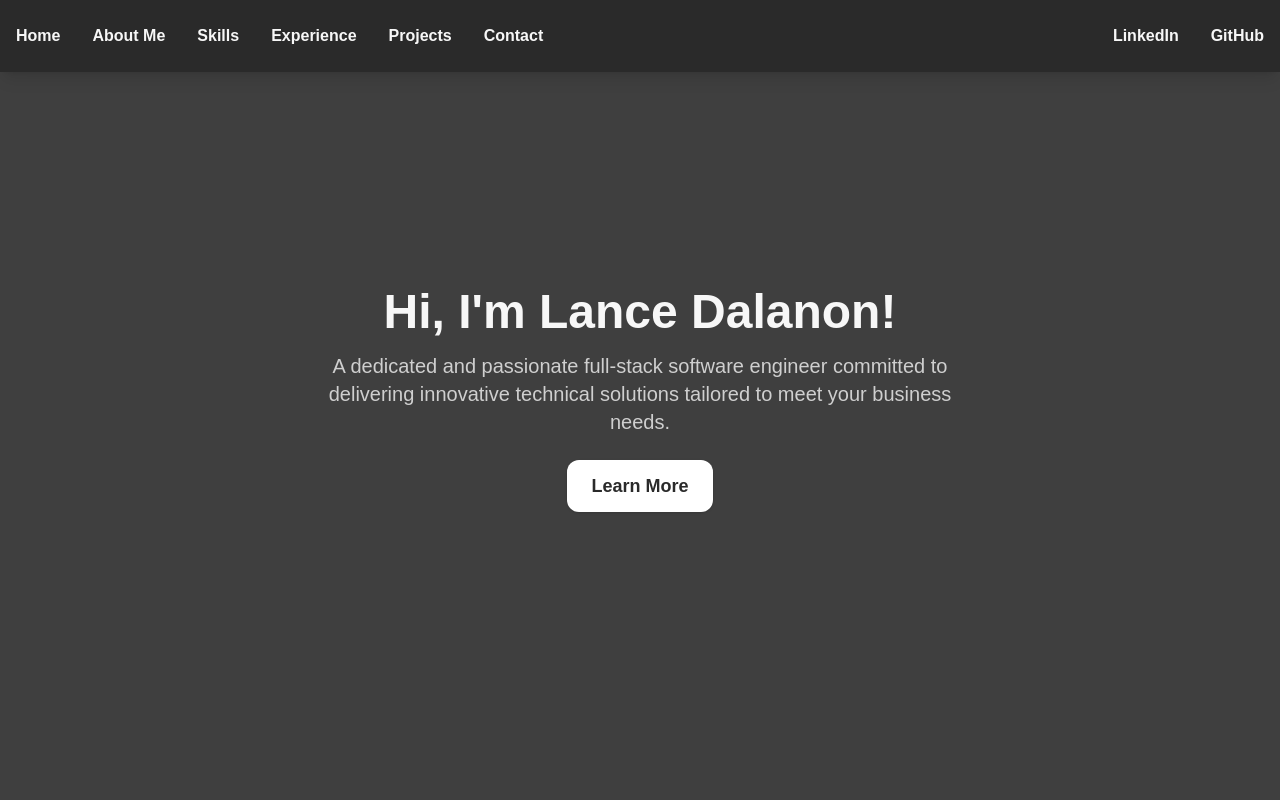
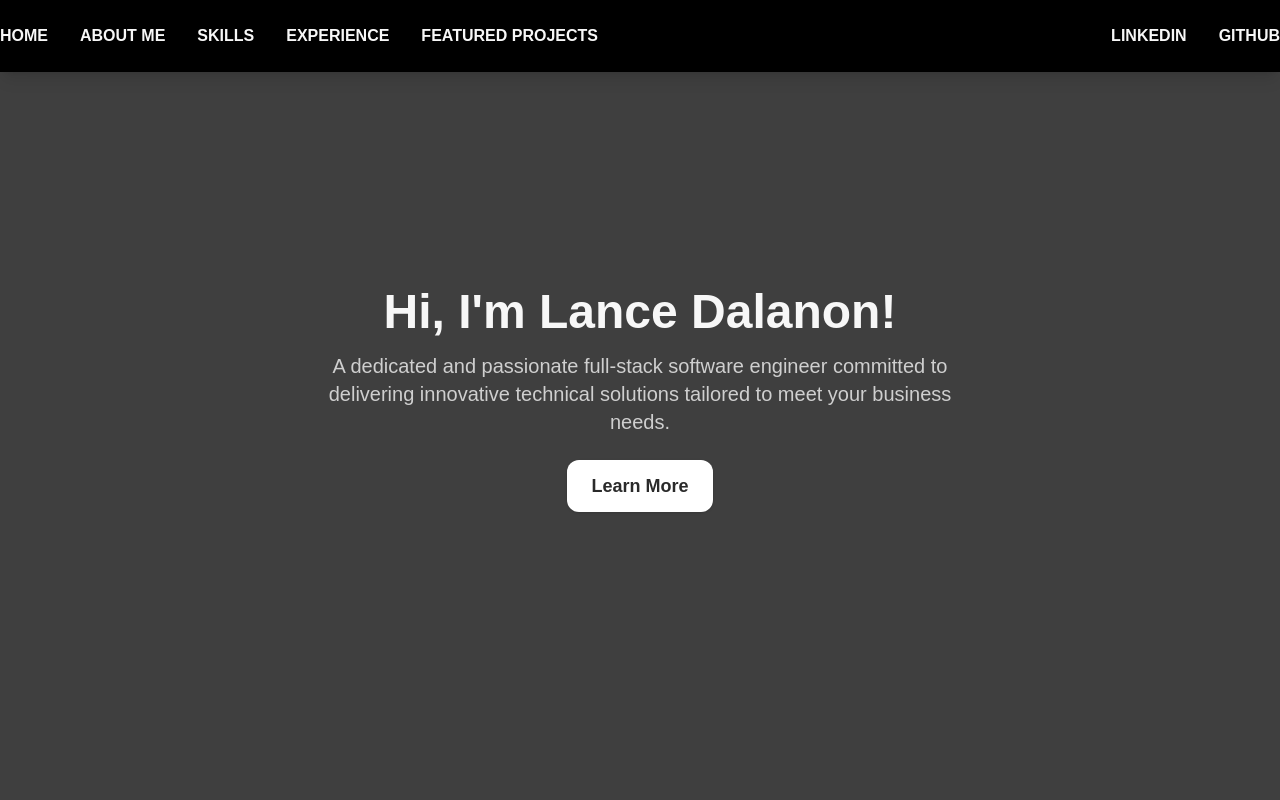
Before and after one commit to lancedalanon/my-portfolio, a Next.js app: page / in a window 1280 px wide. Shown: the top 800 px of the page. Built offline with nearby package versions, Linux system fonts and the light colour scheme.

Commit message:
Add footer

```diff
--- a/app/page.tsx
+++ b/app/page.tsx
@@ -5,8 +5,8 @@ import HomeSection from '@/components/home/HomeSection';
 import AboutMeSection from '@/components/home/AboutMeSection';
 import SkillsSection from '@/components/home/SkillsSection';
 import ExperienceSection from '@/components/home/ExperienceSection';
-import ProjectsSection from '@/components/home/ProjectsSection';
-import ContactSection from '@/components/home/ContactSection';
+import FeaturedProjectsSection from '@/components/home/FeaturedProjectsSection';
+import Footer from '@/components/Footer';
 
 const Home: NextPage = () => {
   return (<>
@@ -17,10 +17,10 @@ const Home: NextPage = () => {
           <AboutMeSection />
           <SkillsSection />
           <ExperienceSection />
-          <ProjectsSection />
-          <ContactSection />
+          <FeaturedProjectsSection />
         </article>
       </main>
+      <Footer />
   </>);
 };
 
--- /dev/null
+++ b/components/Footer.tsx
@@ -0,0 +1,97 @@
+import React from 'react';
+import { FaLinkedin, FaGithub, FaEnvelope, FaPhone } from 'react-icons/fa'; // Import icons
+
+// SocialLinks component for reusability
+const SocialLinks: React.FC = () => (
+    <div className="flex space-x-4">
+        <a href="https://linkedin.com/in/yourprofile"
+            className="flex items-center space-x-2 hover:text-custom-200 transition-transform transform hover:scale-110 duration-300"
+            aria-label="LinkedIn">
+            <FaLinkedin size={24} />
+            <span>LinkedIn</span>
+        </a>
+        <a href="https://github.com/yourprofile"
+            className="flex items-center space-x-2 hover:text-custom-200 transition-transform transform hover:scale-110 duration-300"
+            aria-label="GitHub">
+            <FaGithub size={24} />
+            <span>GitHub</span>
+        </a>
+    </div>
+);
+
+// QuickLinks component for reusable quick access links
+const QuickLinks: React.FC = () => (
+    <ul className="space-y-2">
+        <li>
+            <a href="#about-me" className="hover:text-custom-200 transition-colors duration-300">
+                About Me
+            </a>
+        </li>
+        <li>
+            <a href="#skills" className="hover:text-custom-200 transition-colors duration-300">
+                Skills
+            </a>
+        </li>
+        <li>
+            <a href="#experience" className="hover:text-custom-200 transition-colors duration-300">
+                Experience
+            </a>
+        </li>
+        <li>
+            <a href="#featured-projects" className="hover:text-custom-200 transition-colors duration-300">
+                Featured Projects
+            </a>
+        </li>
+    </ul>
+);
+
+const Footer: React.FC = () => {
+    return (
+        <footer className="bg-custom-900 text-custom-100 py-8 md:py-12">
+            <div className="grid grid-cols-1 md:grid-cols-[50%_25%_25%] gap-8 mx-8 md:mx-20">
+
+                {/* Let’s Connect Section */}
+                <div className="space-y-4">
+                    <h2 className="text-2xl md:text-3xl font-bold">Let’s Connect</h2>
+                    <p className="leading-relaxed">
+                        Excited to bring my skills and passion to new opportunities. Let’s connect!
+                    </p>
+                    {/* Social Media Links */}
+                    <SocialLinks />
+                </div>
+
+                {/* Quick Links Section */}
+                <div className="space-y-4">
+                    <h3 className="text-xl font-semibold">Quick Links</h3>
+                    {/* Links to key pages */}
+                    <QuickLinks />
+                </div>
+
+                {/* Combined Contact Section */}
+                <div className="space-y-4">
+                    <h3 className="text-xl font-semibold">Contact</h3>
+                    <div className="flex items-center space-x-2">
+                        <FaEnvelope size={20} />
+                        <a href="mailto:lanceorville5@example.com"
+                           className="hover:text-custom-200 transition-colors duration-300"
+                           aria-label="Email">
+                            lanceorville5@example.com
+                        </a>
+                    </div>
+                    <div className="flex items-center space-x-2">
+                        <FaPhone size={20} />
+                        <span>(+63) 921-273-7768</span>
+                    </div>
+                </div>
+            </div>
+
+            {/* Copyright Section */}
+            <div className="mt-8 text-center">
+                <p className="text-sm">© 2024 Lance Dalanon. All rights reserved.</p>
+                <a href="/privacy-policy" className="hover:text-custom-200 text-sm">Privacy Policy</a>
+            </div>
+        </footer>
+    );
+};
+
+export default Footer;
--- a/components/Navbar.tsx
+++ b/components/Navbar.tsx
@@ -37,40 +37,35 @@ const Navbar: React.FC = () => {
 
   return (
     <nav
-      className={`bg-custom-800 fixed w-full z-10 shadow-lg transition-transform duration-300 ease-in-out ${
+      className={`bg-custom-900 fixed w-full z-10 shadow-lg transition-transform duration-300 ease-in-out ${
         visible ? "translate-y-0" : "-translate-y-full"
       }`}
     >
-      <div className="max-w-7xl mx-auto px-4 py-6 flex justify-between">
+      <div className="max-w-7xl mx-auto py-6 flex justify-between">
         <ul className="flex space-x-8">
           <li>
             <a href="#home" className="text-custom-100 font-bold">
-              Home
+              HOME
             </a>
           </li>
           <li>
             <a href="#about-me" className="text-custom-100 font-bold">
-              About Me
+              ABOUT ME
             </a>
           </li>
           <li>
             <a href="#skills" className="text-custom-100 font-bold">
-              Skills
+              SKILLS
             </a>
           </li>
           <li>
             <a href="#experience" className="text-custom-100 font-bold">
-              Experience
+              EXPERIENCE
             </a>
           </li>
           <li>
-            <a href="#projects" className="text-custom-100 font-bold">
-              Projects
-            </a>
-          </li>
-          <li>
-            <a href="#contact" className="text-custom-100 font-bold">
-             Contact
+            <a href="#featured-projects" className="text-custom-100 font-bold">
+              FEATURED PROJECTS
             </a>
           </li>
         </ul>
@@ -82,7 +77,7 @@ const Navbar: React.FC = () => {
               rel="noopener noreferrer"
               className="text-custom-100 font-bold"
             >
-              LinkedIn
+              LINKEDIN
             </a>
           </li>
           <li>
@@ -92,7 +87,7 @@ const Navbar: React.FC = () => {
               rel="noopener noreferrer"
               className="text-custom-100 font-bold"
             >
-              GitHub
+              GITHUB
             </a>
           </li>
         </ul>
--- a/components/home/ContactSection.tsx
+++ /dev/null
@@ -1,29 +0,0 @@
-"use client"
-import React from 'react';
-import Image from 'next/image';
-
-const ContactSection: React.FC = () => {
-    return (
-    <section id="contact" className="px-5 py-14">
-        <h2 className="text-5xl font-bold text-custom-100 text-center my-4">
-            LET’S GET CONNECTED
-        </h2>
-        <div className="grid grid-cols-2">
-            <div className="flex items-center justify-center">
-            <Image
-                src={`/images/lance-dalanon-two.jpg`}
-                alt={`Lance Dalanon Contact Me`}
-                width="480"
-                height="480"
-                className="rounded-xl shadow-lg"
-            />
-            </div>
-            <div>
-
-            </div>
-        </div>
-    </section>
-    );
-};
-
-export default ContactSection;
--- a/components/home/ProjectsSection.tsx
+++ b/components/home/FeaturedProjectsSection.tsx
@@ -3,9 +3,9 @@ import React from 'react';
 import Image from 'next/image';
 import Button from '@/components/Button';
 
-const ProjectsSection: React.FC = () => {
+const FeaturedProjectsSection: React.FC = () => {
     return (
-    <section id="projects" className="px-5 py-14">
+    <section id="featured-projects" className="px-5 py-14">
         <h2 className="text-5xl font-bold text-custom-100 text-center my-4">
             PROJECTS I’VE WORKED ON
         </h2>
@@ -115,4 +115,4 @@ const ProjectsSection: React.FC = () => {
     );
 };
 
-export default ProjectsSection;
+export default FeaturedProjectsSection;
```
